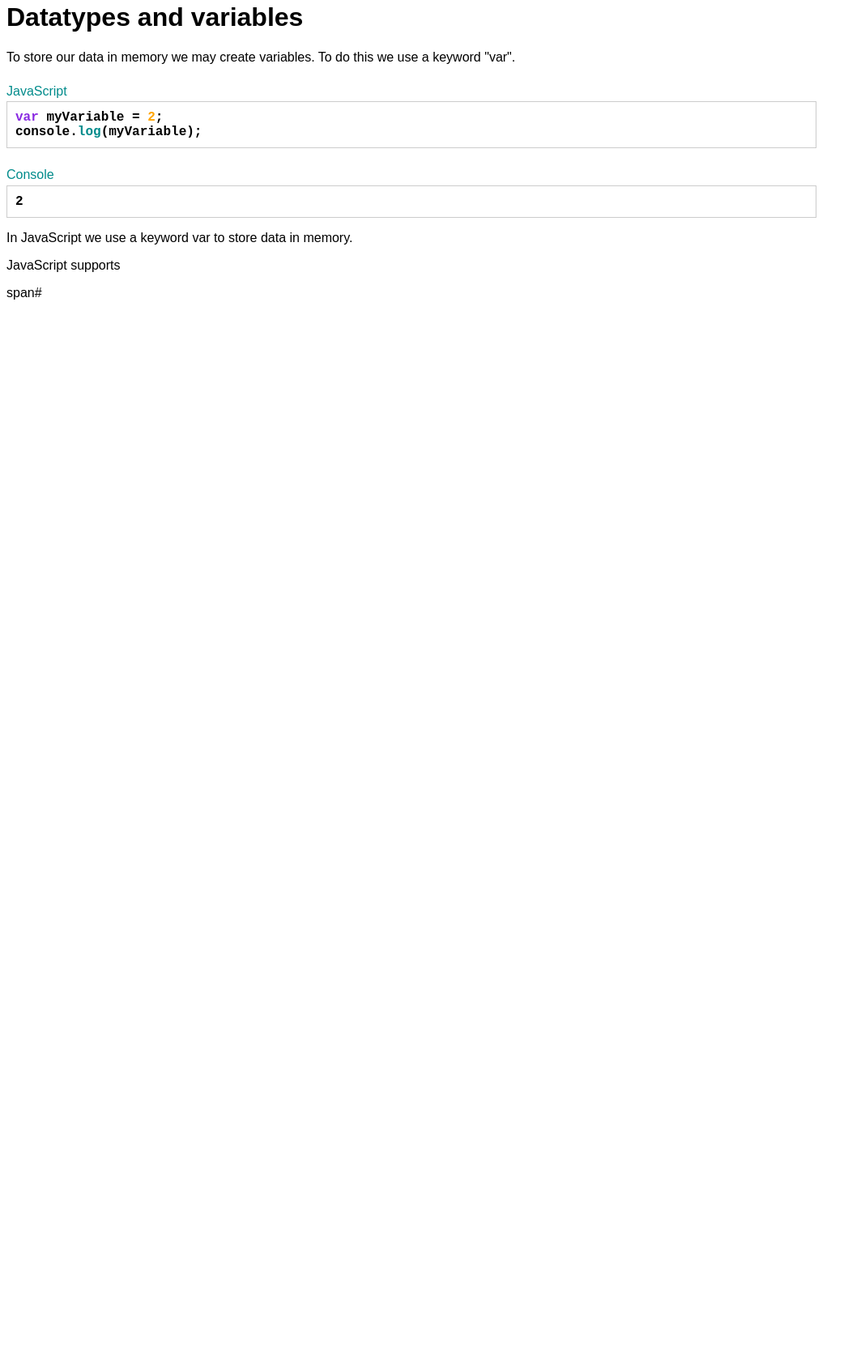
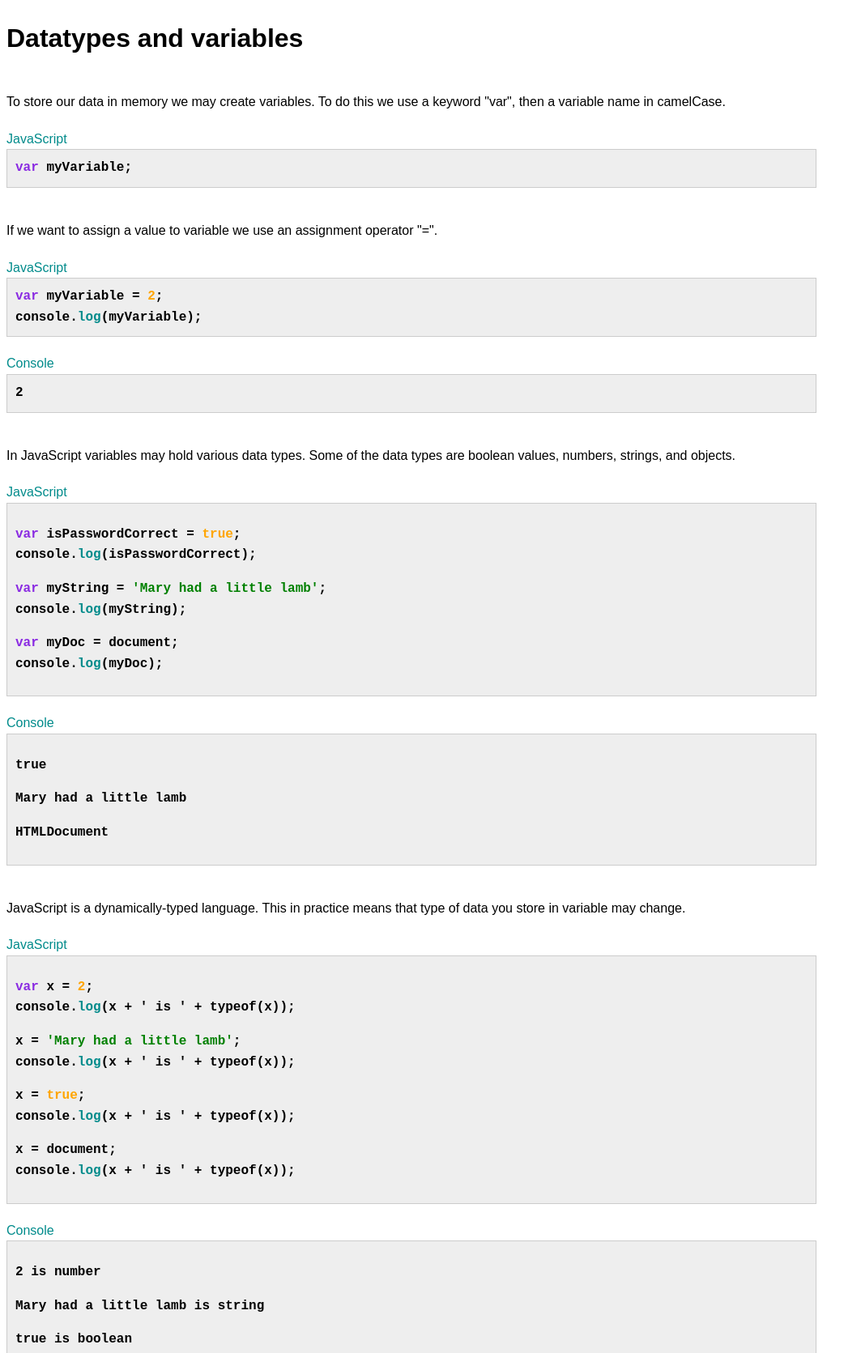
Before and after one commit to AdrianNiewiadomski/java_script_and_react_from_scratch, a plain HTML site: page 1_datatypes_and_variables/index.html in a window 1280 px wide. Shown: the part 18-1689 px from the top of the page at 81% size, without its empty margins (0-1063 px from the left). Before the commit the page ends 800 px from the top, so only its background shows below. Drawn offline with Linux system fonts and the light colour scheme.

Commit message:
The lesson about variables. WiP.

```diff
--- a/1_datatypes_and_variables/index.html
+++ b/1_datatypes_and_variables/index.html
@@ -15,10 +15,21 @@
 
     <article>
         <p>
-            To store our data in memory we may create variables. To do this we use a keyword "var".
+            To store our data in memory we may create variables.
+            To do this we use a keyword "var", then a variable name in camelCase.
         </p>
-        <p>   </p>
+        <div class="javascript">
+            <div class="label">JavaScript</div>
+            <div class="javascript-editor">
+                <span class="keyword">var</span> myVariable;
+            </div>
+        </div>
     </article>
+
+    <article>
+        <p>
+            If we want to assign a value to variable we use an assignment operator "=".
+        </p>
         <div class="javascript">
             <div class="label">JavaScript</div>
             <div class="javascript-editor">
@@ -32,8 +43,79 @@
                 2
             </div>
         </div>
-    <p>In JavaScript we use a keyword var to store data in memory.</p>
-    <p>JavaScript supports </p>
-    span#
+    </article>
+
+    <article>
+        <p>
+            In JavaScript variables may hold various data types.
+            Some of the data types are boolean values, numbers, strings, and objects.
+        </p>
+        <div class="javascript">
+            <div class="label">JavaScript</div>
+            <div class="javascript-editor">
+                <p>
+                    <span class="keyword">var</span> isPasswordCorrect = <span class="literal">true</span>;</br>
+                    console.<span class="function">log</span>(isPasswordCorrect);
+                </p>
+
+                <p>
+                    <span class="keyword">var</span> myString = <span class="string">'Mary had a little lamb'</span>;</br>
+                    console.<span class="function">log</span>(myString);</br>
+                </p>
+
+                <p>
+                    <span class="keyword">var</span> myDoc = document;</br>
+                    console.<span class="function">log</span>(myDoc);
+                </p>
+            </div>
+        </div>
+        <div class="console">
+            <div class="label">Console</div>
+            <div class="javascript-console">
+                <p>true</p>
+                <p>Mary had a little lamb</p>
+                <p>HTMLDocument</p>
+            </div>
+        </div>
+    </article>
+
+    <article>
+        <p>
+            JavaScript is a dynamically-typed language. This in practice means that type of data you store in variable may change.
+        </p>
+        <div class="javascript">
+            <div class="label">JavaScript</div>
+            <div class="javascript-editor">
+                <p>
+                    <span class="keyword">var</span> x = <span class="literal">2</span>;</br>
+                    console.<span class="function">log</span>(x + ' is ' + typeof(x));
+                </p>
+
+                <p>
+                    x = <span class="string">'Mary had a little lamb'</span>;</br>
+                    console.<span class="function">log</span>(x + ' is ' + typeof(x));
+                </p>
+
+                <p>
+                    x = <span class="literal">true</span>;</br>
+                    console.<span class="function">log</span>(x + ' is ' + typeof(x));
+                </p>
+
+                <p>
+                    x = document;</br>
+                    console.<span class="function">log</span>(x + ' is ' + typeof(x));
+                </p>
+            </div>
+        </div>
+        <div class="console">
+            <div class="label">Console</div>
+            <div class="javascript-console">
+                <p>2 is number</p>
+                <p>Mary had a little lamb is string</p>
+                <p>true is boolean</p>
+                <p>[object HTMLDocument] is object</p>
+            </div>
+        </div>
+    </article>
 </body>
 </html>
--- a/1_datatypes_and_variables/script.js
+++ b/1_datatypes_and_variables/script.js
@@ -1,8 +1,21 @@
-var my_var = 2;
-function ali(myvar) {
-    return myvar*2;
-}
-var aa = 'aa';
-var aa = NaN;
+// var my_var = 2;
+// function ali(myvar) {
+//     return myvar*2;
+// }
+// var aa = 'aa';
+// var aa = true;
 
-console.log(aa);
+// console.log(aa);
+
+// var d = document;
+// console.log(d);
+
+
+var isPasswordCorrect = true;
+console.log(isPasswordCorrect);
+
+var myString = 'Mary had a little lamb';
+console.log(myString);
+
+var myDoc = document;
+console.log(myDoc);
--- a/1_datatypes_and_variables/style.css
+++ b/1_datatypes_and_variables/style.css
@@ -1,6 +1,8 @@
 body,
 article {
     font-family: sans-serif, Arial, Helvetica;
+    margin-top: 40px;
+    line-height: 1.6;
 }
 .javascript,
 .console {
@@ -12,12 +14,12 @@ article {
     color: darkcyan;
     margin-bottom: 0;
     padding-bottom: 0;
-    line-height: 1.6;
 }
 .javascript-editor,
 .javascript-console {
     font-family: "Courier New", Courier, monospace;
     border: 1px solid #ccc;
+    background-color: #eee;
     padding: 10px;
     font-weight: bold;
 }
```
Lines whose indentation alone changed are shown as unchanged.
